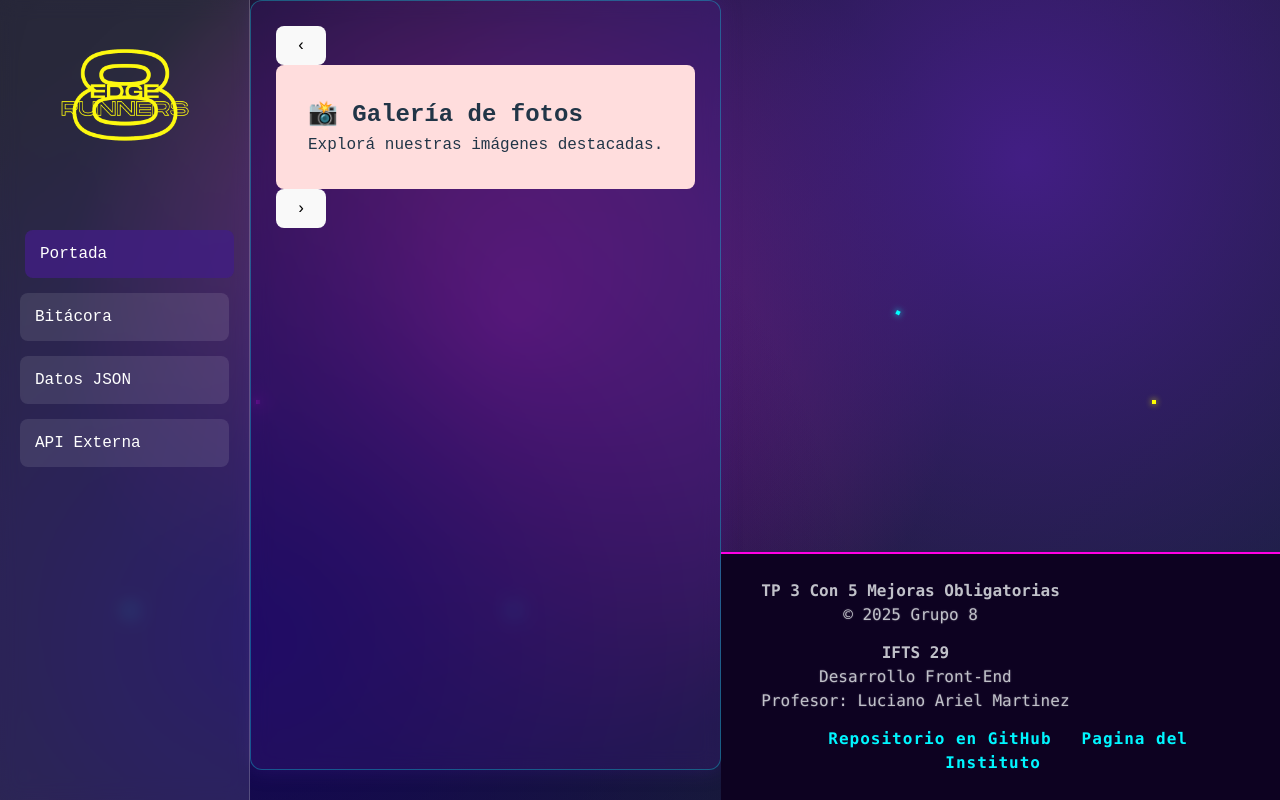
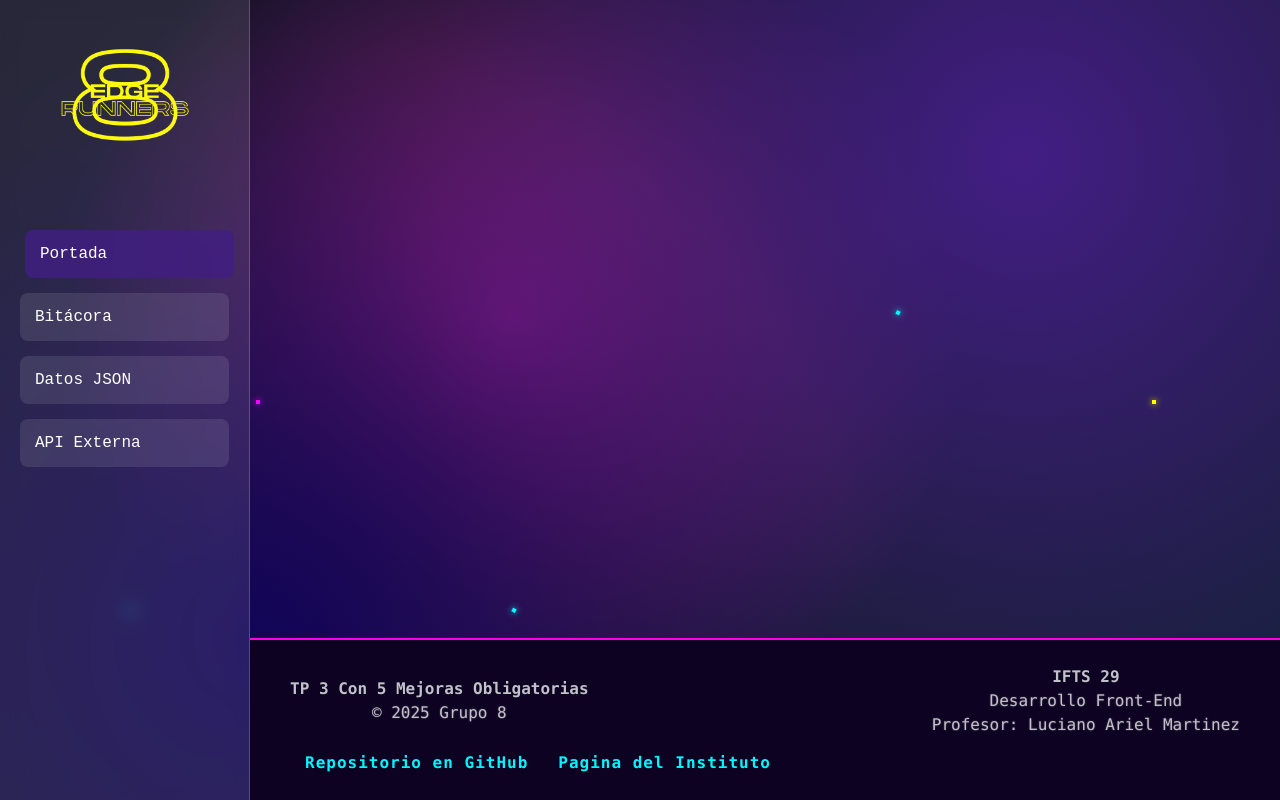
Before and after one commit to fraperrone/Front_grupo8_tpo3, a React (Vite) app: page / in a window 1280 px wide. Built offline with nearby package versions, Linux system fonts and the light colour scheme.

Commit message:
colocacion de carrusel ne portada

```diff
--- a/src/App.jsx
+++ b/src/App.jsx
@@ -14,8 +14,7 @@ function App() {
         <ParticleBackground />
         <Sidebar />
 
-        {/* agregamos carrusel de propyectos */}
-        <Carrusel items={[]} />
+        {/*  */}
         <AppRoutes />
       </div>
     </Router>
--- a/src/actualizaciones/carrusel/Carrusel.jsx
+++ b/src/actualizaciones/carrusel/Carrusel.jsx
@@ -13,10 +13,8 @@ const Carrusel = () => {
   const item = items[index];
 
   return (
-    <div className="search-filter-container">
-      <button onClick={prev} className="">
-        ‹
-      </button>
+    <div className="">
+
       <div className="carrusel-item">
         <div
           style={{ background: item.bg, padding: '2rem', borderRadius: '8px' }}
@@ -34,6 +32,10 @@ const Carrusel = () => {
           )}
         </div>
       </div>{' '}
+          {/* btones */}
+      <button onClick={prev} className="">
+        ‹
+      </button>
       <button onClick={next} className="">
         ›
       </button>
--- a/src/pages/HomePage.jsx
+++ b/src/pages/HomePage.jsx
@@ -2,6 +2,7 @@
 import React from "react";
 import { Link } from "react-router-dom";
 import { useNormalAnimation } from "../hooks/useNormalAnimation";
+import Carrusel from "../actualizaciones/carrusel/Carrusel";
 
 const HomePage = () => {
 
@@ -17,6 +18,9 @@ const HomePage = () => {
           Somos un grupo de estudiantes dedicados a crear soluciones web
           innovadoras y funcionales.
         </p>
+
+        {/* hacemos prueba de carrusel */}
+        <Carrusel></Carrusel>
 
         <div className="integrantes-grid">
           <h2>Nuestros Integrantes</h2>
```
